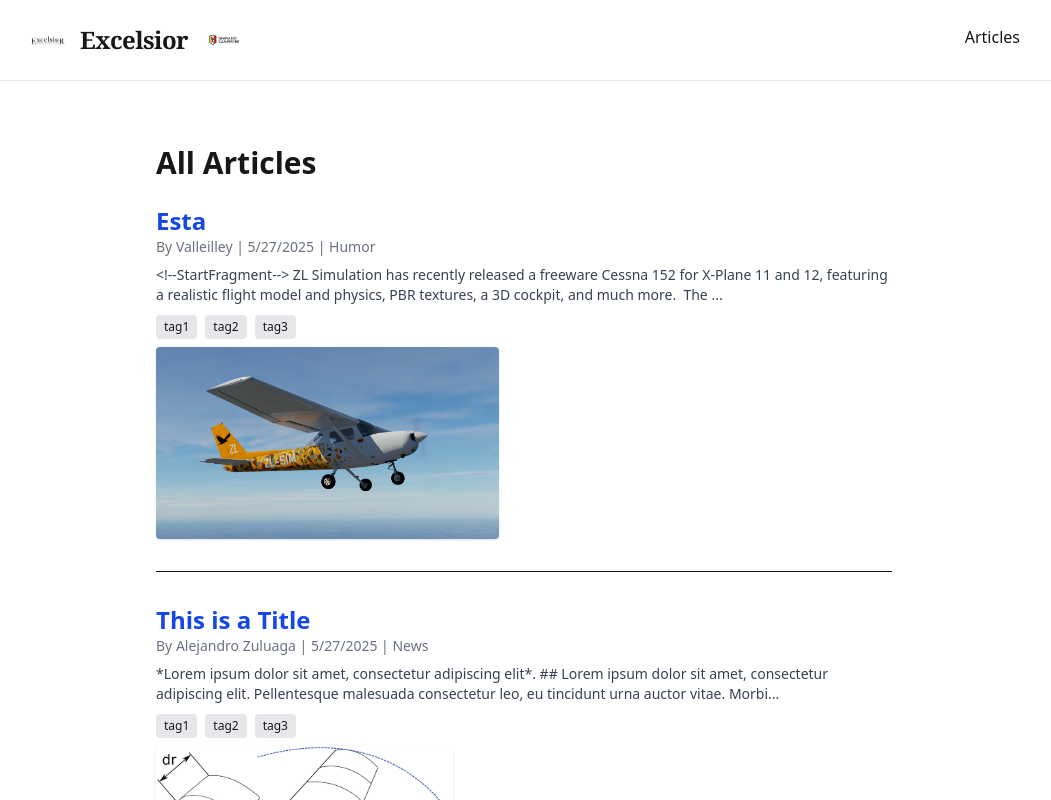
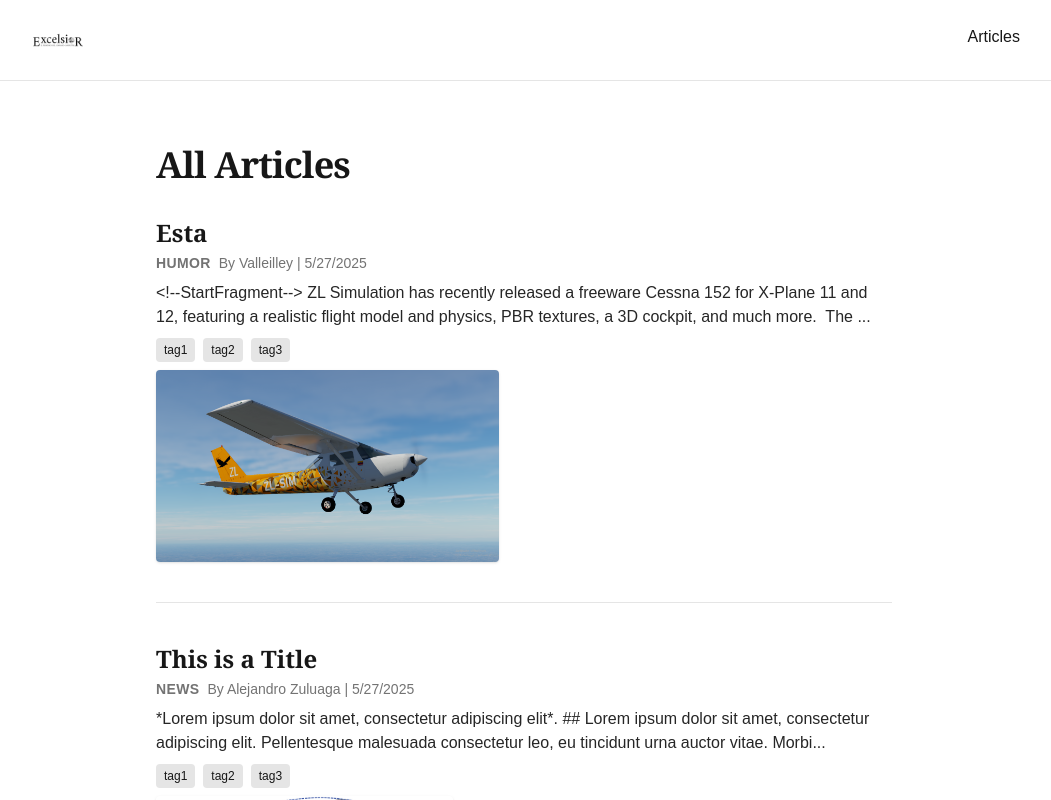
Before and after one commit to zeta976/excelsiorgc, a Next.js app: page /articles in a window 1280 px wide. Shown: the top 800 px of the page, without its empty margins (116-1167 px from the left). Built offline with nearby package versions, Linux system fonts and the light colour scheme.

Commit message:
Style update

```diff
--- a/src/components/Navbar.js
+++ b/src/components/Navbar.js
@@ -5,12 +5,10 @@ export default function Navbar({ sections }) {
   return (
     <nav className="navbar w-full bg-white border-b border-neutral-200 mb-8">
       <div className="max-w-5xl mx-auto px-4 flex items-center justify-between h-20">
-        <div className="flex items-center gap-3">
-          <Link href="/" className="flex items-center gap-1">
-            <Image src="/excelsior.png" alt="Excelsior Newspaper Logo" width={40} height={40} className="rounded" />
-            <span className="ml-2 text-2xl font-serif font-extrabold tracking-tight text-neutral-900">Excelsior</span>
+        <div className="flex items-center">
+          <Link href="/" className="flex items-center">
+            <Image src="/excelsior.png" alt="Excelsior Newspaper Logo" width={60} height={60} className="rounded" priority />
           </Link>
-          <Image src="/gc.png" alt="School Logo" width={32} height={32} className="ml-2" />
         </div>
         <div className="flex gap-6 items-center">
           <Link href="/articles" className="font-medium text-neutral-900 border-b-2 border-transparent hover:border-primary transition-all pb-1">Articles</Link>
--- a/src/pages/articles/[slug].js
+++ b/src/pages/articles/[slug].js
@@ -37,25 +37,28 @@ export async function getStaticProps({ params }) {
 export default function ArticlePage({ frontmatter, contentHtml }) {
   return (
     <main className="max-w-3xl mx-auto px-4 py-8">
-      <h1 className="text-3xl font-bold mb-2">{frontmatter.title}</h1>
-      <div className="text-gray-500 text-sm mb-4">
+      <div className="border-t border-neutral-200 mb-8"></div>
+      {frontmatter.section && (
+        <div className="mb-2">
+          <span className="uppercase tracking-wide font-bold text-primary mr-2 text-sm">{frontmatter.section}</span>
+        </div>
+      )}
+      <h1 className="text-4xl font-serif font-black mb-2 tracking-tight text-neutral-900">{frontmatter.title}</h1>
+      <div className="text-neutral-500 text-sm mb-4">
         {frontmatter.author && <span>By {frontmatter.author} | </span>}
         {frontmatter.date && <span>{new Date(frontmatter.date).toLocaleDateString()}</span>}
       </div>
-      {frontmatter.section && (
-        <div className="mb-2"><span className="bg-blue-200 px-2 py-1 rounded text-xs font-semibold">{frontmatter.section}</span></div>
-      )}
       {frontmatter.tags && (
         <div className="mb-4">
           {frontmatter.tags.map(tag => (
-            <span key={tag} className="inline-block bg-gray-200 rounded px-2 py-1 text-xs mr-2">{tag}</span>
+            <span key={tag} className="inline-block bg-neutral-200 rounded px-2 py-1 text-xs mr-2">{tag}</span>
           ))}
         </div>
       )}
       {frontmatter.featured_image && (
         <img src={frontmatter.featured_image} alt="Featured" className="mb-6 rounded shadow" />
       )}
-      <article className="prose max-w-none" dangerouslySetInnerHTML={{ __html: contentHtml }} />
+      <article className="prose max-w-none text-neutral-900" dangerouslySetInnerHTML={{ __html: contentHtml }} />
     </main>
   );
 }
--- a/src/pages/articles/index.js
+++ b/src/pages/articles/index.js
@@ -34,26 +34,26 @@ export async function getStaticProps() {
 export default function ArticlesIndex({ articles }) {
   return (
     <main className="max-w-3xl mx-auto px-4 py-8">
-      <h1 className="text-3xl font-bold mb-6">All Articles</h1>
+      <h1 className="text-4xl font-serif font-black mb-8 tracking-tight text-neutral-900">All Articles</h1>
       <ul>
         {articles.map(article => (
-          <li key={article.slug} className="mb-8 border-b pb-6">
+          <li key={article.slug} className="mb-10 border-b border-neutral-200 pb-8">
             <Link href={`/articles/${article.slug}`}
-              className="text-2xl font-semibold text-blue-700 hover:underline">
+              className="text-2xl font-serif font-extrabold text-neutral-900 hover:text-primary transition-colors">
               {article.title}
             </Link>
-            <div className="text-gray-500 text-sm mb-2">
+            <div className="text-neutral-500 text-sm mb-2 mt-1">
+              {article.section && <span className="uppercase tracking-wide font-bold text-primary mr-2">{article.section}</span>}
               {article.author && <span>By {article.author} | </span>}
               {article.date && <span>{new Date(article.date).toLocaleDateString()}</span>}
-              {article.section && <span> | {article.section}</span>}
             </div>
-            <div className="mb-2 text-gray-700 text-sm">
+            <div className="mb-2 text-neutral-800 text-base prose max-w-none">
               {article.excerpt}
             </div>
             {article.tags && article.tags.length > 0 && (
               <div className="mb-2">
                 {article.tags.map(tag => (
-                  <span key={tag} className="inline-block bg-gray-200 rounded px-2 py-1 text-xs mr-2">{tag}</span>
+                  <span key={tag} className="inline-block bg-neutral-200 rounded px-2 py-1 text-xs mr-2">{tag}</span>
                 ))}
               </div>
             )}
--- a/src/pages/section/[section].js
+++ b/src/pages/section/[section].js
@@ -60,25 +60,26 @@ export async function getStaticProps({ params }) {
 export default function SectionPage({ section, articles }) {
   return (
     <main className="max-w-3xl mx-auto px-4 py-8">
-      <h1 className="text-3xl font-bold mb-6 capitalize">{section} Articles</h1>
+      <h1 className="text-4xl font-serif font-black mb-8 tracking-tight text-neutral-900 capitalize">{section} Articles</h1>
       <ul>
         {articles.map(article => (
-          <li key={article.slug} className="mb-8 border-b pb-6">
+          <li key={article.slug} className="mb-10 border-b border-neutral-200 pb-8">
             <Link href={`/articles/${article.slug}`}
-              className="text-2xl font-semibold text-blue-700 hover:underline">
+              className="text-2xl font-serif font-extrabold text-neutral-900 hover:text-primary transition-colors">
               {article.title}
             </Link>
-            <div className="text-gray-500 text-sm mb-2">
+            <div className="text-neutral-500 text-sm mb-2 mt-1">
+              {article.section && <span className="uppercase tracking-wide font-bold text-primary mr-2">{article.section}</span>}
               {article.author && <span>By {article.author} | </span>}
               {article.date && <span>{new Date(article.date).toLocaleDateString()}</span>}
             </div>
-            <div className="mb-2 text-gray-700 text-sm">
+            <div className="mb-2 text-neutral-800 text-base prose max-w-none">
               {article.excerpt}
             </div>
             {article.tags && article.tags.length > 0 && (
               <div className="mb-2">
                 {article.tags.map(tag => (
-                  <span key={tag} className="inline-block bg-gray-200 rounded px-2 py-1 text-xs mr-2">{tag}</span>
+                  <span key={tag} className="inline-block bg-neutral-200 rounded px-2 py-1 text-xs mr-2">{tag}</span>
                 ))}
               </div>
             )}
--- a/src/styles/globals.css
+++ b/src/styles/globals.css
@@ -23,5 +23,5 @@
 body {
   background: var(--background);
   color: var(--foreground);
-  font-family: var(--font-sans);
+  font-family: Arial, Helvetica, sans-serif;
 }
```
